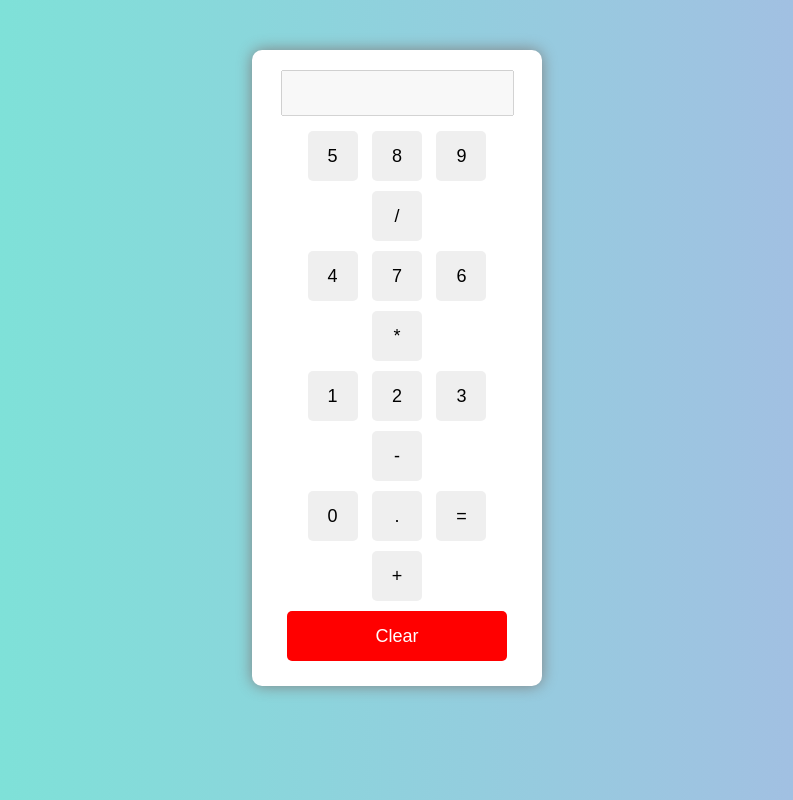
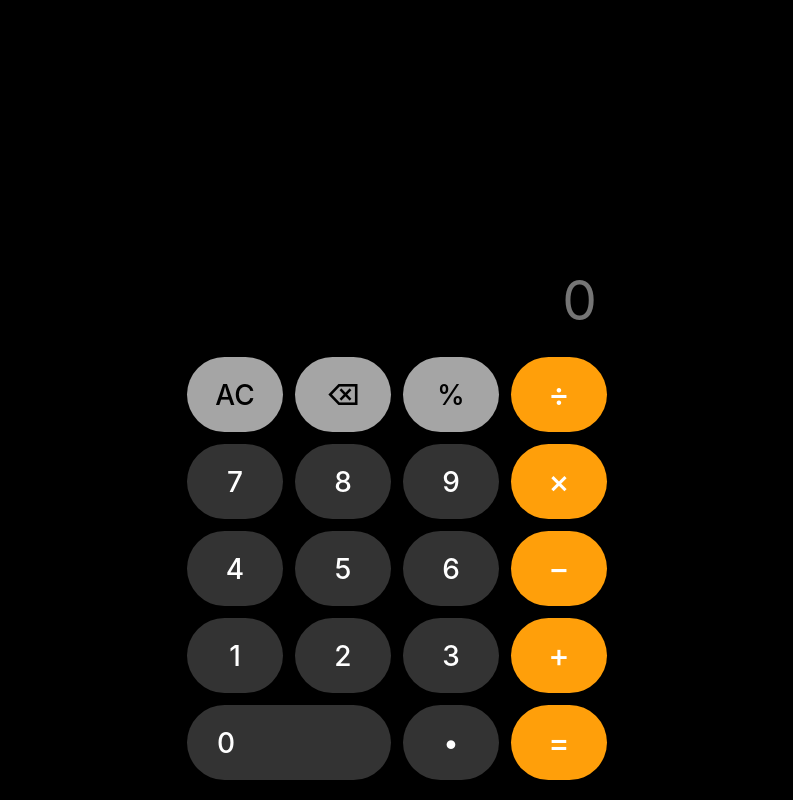
Before and after one commit to mahendiaaman1-star/Calculator-, a plain HTML site: page index.html in a window 1280 px wide. Shown: the whole page, without its empty margins (243-1036 px from the left). Drawn offline with Linux system fonts and the light colour scheme.

Commit message:
Refactor calculator layout and functionality

```diff
--- a/index.html
+++ b/index.html
@@ -1,100 +1,139 @@
 <!DOCTYPE html>
-<html>
+<html lang="en">
 <head>
+  <meta charset="UTF-8">
+  <meta name="viewport" content="width=device-width, initial-scale=1.0, maximum-scale=1.0, user-scalable=no">
   <title>Calculator</title>
   <style>
+    * {
+      box-sizing: border-box;
+      margin: 0;
+      padding: 0;
+      font-family: -apple-system, BlinkMacSystemFont, "Segoe UI", Roboto, sans-serif;
+      user-select: none;
+    }
     body {
-            background: linear-gradient(to right, #74ebd5, #ACB6E5);
-            font-family: Arial;
-            text-align: center;
+      background-color: #000;
+      display: flex;
+      justify-content: center;
+      align-items: flex-end;
+      height: 100vh;
+      width: 100vw;
+      overflow: hidden;
     }
-
     .calculator {
-            width: 250px;
-            margin: 50px auto;
-            padding: 20px;
-            background: white;
-            border-radius: 10px;
-            box-shadow: 0 0 15px gray;
+      width: 100%;
+      max-width: 450px;
+      padding: 20px 15px;
+      display: flex;
+      flex-direction: column;
+      gap: 12px;
     }
-
-        input {
-            width: 90%;
-            height: 40px;
-            margin-bottom: 10px;
-            font-size: 18px;
+    #display {
+      width: 100%;
+      height: 90px;
+      background: transparent;
+      border: none;
+      color: #fff;
+      font-size: 55px;
       text-align: right;
+      padding: 10px;
+      outline: none;
     }
-
+    .grid {
+      display: grid;
+      grid-template-columns: repeat(4, 1fr);
+      gap: 12px;
+    }
     button {
-            width: 50px;
-            height: 50px;
-            margin: 5px;
-            font-size: 18px;
+      height: 75px;
+      border-radius: 50px;
       border: none;
-            border-radius: 5px;
+      font-size: 28px;
+      font-weight: 500;
       cursor: pointer;
+      background-color: #333333;
+      color: white;
+      display: flex;
+      align-items: center;
+      justify-content: center;
+      transition: opacity 0.1s;
     }
-
-        button:hover {
-            background: #ddd;
+    button:active {
+      opacity: 0.6;
+    }
+    button.op {
+      background-color: #ff9f0a;
+      color: white;
+      font-size: 32px;
+    }
+    button.gray {
+      background-color: #a5a5a5;
+      color: black;
+    }
+    button.zero {
+      grid-column: span 2;
+      border-radius: 40px;
+      justify-content: flex-start;
+      padding-left: 30px;
     }
   </style>
 </head>
-
 <body>
 
   <div class="calculator">
-    <input type="text" id="display" disabled>
+    <input type="text" id="display" placeholder="0" readonly>
+    <div class="grid">
+      <button class="gray" onclick="clearDisplay()">AC</button>
+      <button class="gray" onclick="deleteChar()">⌫</button>
+      <button class="gray" onclick="press('%')">%</button>
+      <button class="op" onclick="press('/')">÷</button>
 
-    <br>
-
-    <button onclick="press('5')">5</button>
+      <button onclick="press('7')">7</button>
       <button onclick="press('8')">8</button>
       <button onclick="press('9')">9</button>
-    <button onclick="press('/')">/</button>
-
-    <br>
+      <button class="op" onclick="press('*')">×</button>
 
       <button onclick="press('4')">4</button>
-    <button onclick="press('7')">7</button>
+      <button onclick="press('5')">5</button>
       <button onclick="press('6')">6</button>
-    <button onclick="press('*')">*</button>
-
-    <br>
+      <button class="op" onclick="press('-')">−</button>
 
       <button onclick="press('1')">1</button>
       <button onclick="press('2')">2</button>
       <button onclick="press('3')">3</button>
-    <button onclick="press('-')">-</button>
+      <button class="op" onclick="press('+')">+</button>
 
-    <br>
-
-    <button onclick="press('0')">0</button>
-    <button onclick="press('.')">.</button>
-    <button onclick="calculate()">=</button>
-    <button onclick="press('+')">+</button>
-
-    <br>
-
-    <button onclick="clearDisplay()" style="width: 220px; background: red; color: white;">
-        Clear
-    </button>
+      <button class="zero" onclick="press('0')">0</button>
+      <button onclick="press('.')">•</button>
+      <button class="op" onclick="calculate()">=</button>
+    </div>
   </div>
 
   <script>
-function press(value) {
-    document.getElementById("display").value += value;
+    const display = document.getElementById('display');
+
+    function press(val) {
+      display.value += val;
+    }
+
+    function clearDisplay() {
+      display.value = '';
+    }
+
+    function deleteChar() {
+      display.value = display.value.slice(0, -1);
     }
 
     function calculate() {
-    let result = document.getElementById("display").value;
-    document.getElementById("display").value = eval(result);
+      try {
+        if (display.value.trim() !== '') {
+          display.value = eval(display.value);
         }
-
-function clearDisplay() {
-    document.getElementById("display").value = "";
+      } catch (err) {
+        display.value = 'Error';
       }
-</sript>
+    }
+  </script>
 </body>
 </html>
```
Lines whose indentation alone changed are shown as unchanged.
